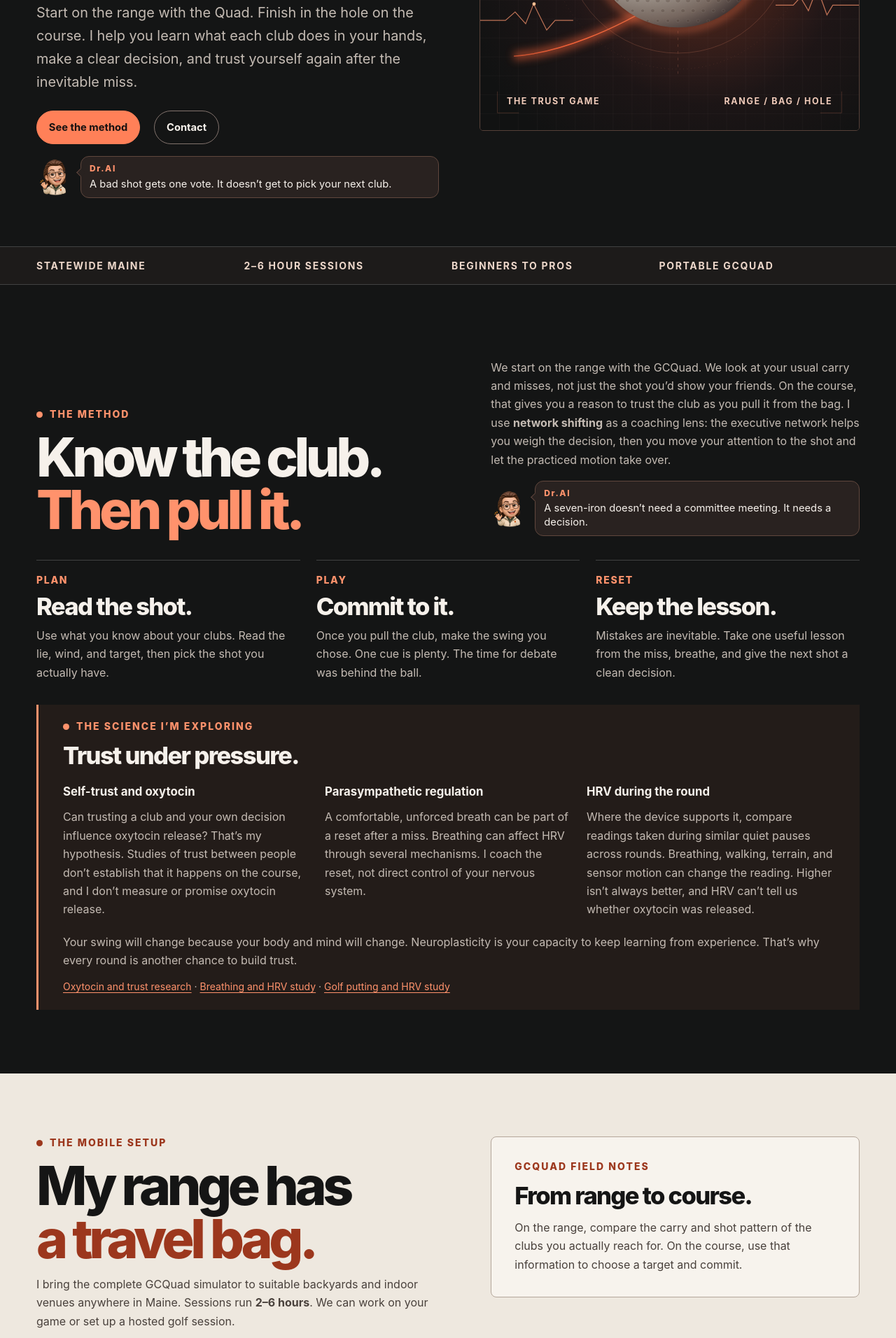
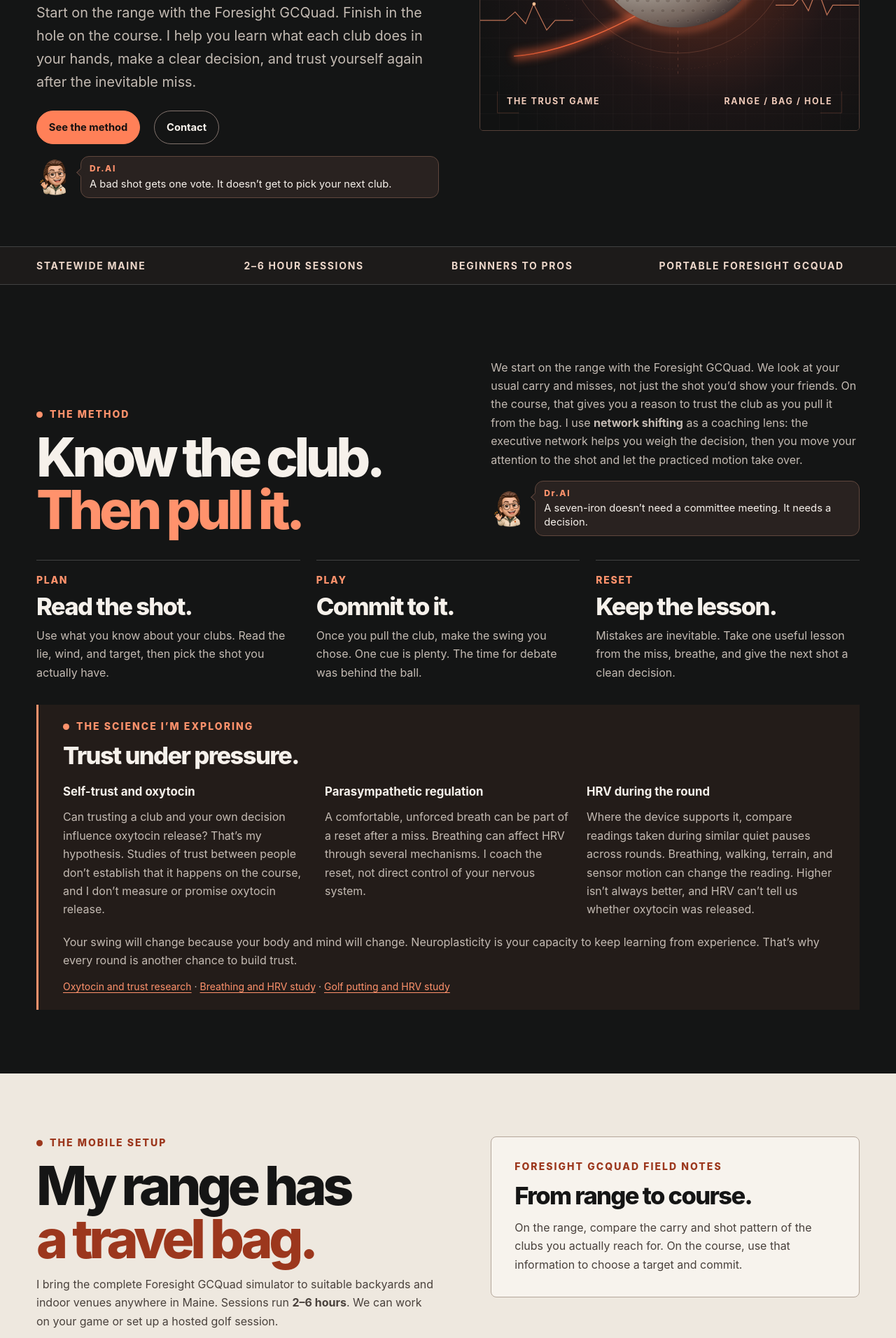
Before and after one commit to aljazirimdgolf/aljazirimdgolf.github.io, a plain HTML site: page index.html in a window 1280 px wide. Shown: the part 568-2480 px from the top of the page at 70% size. Drawn offline with Linux system fonts and the light colour scheme.

Commit message:
Use Foresight GCQuad in homepage copy

```diff
--- a/index.html
+++ b/index.html
@@ -1,12 +1,12 @@
 <!doctype html>
-<html lang="en"><head><meta charset="utf-8"><meta name="viewport" content="width=device-width,initial-scale=1"><meta name="theme-color" content="#141515"><title>Dr.Al | Golf Performance</title><meta name="description" content="Build trust in your clubs and your decisions with Dr.Al. Portable GCQuad golf performance sessions for beginners through pros, anywhere in Maine."><link rel="icon" href="mark.svg" type="image/svg+xml"><link rel="stylesheet" href="site.css"></head>
+<html lang="en"><head><meta charset="utf-8"><meta name="viewport" content="width=device-width,initial-scale=1"><meta name="theme-color" content="#141515"><title>Dr.Al | Golf Performance</title><meta name="description" content="Build trust in your clubs and your decisions with Dr.Al. Portable Foresight GCQuad golf performance sessions for beginners through pros, anywhere in Maine."><link rel="icon" href="mark.svg" type="image/svg+xml"><link rel="stylesheet" href="site.css"></head>
 <body><a class="skip" href="#main">Skip to content</a>
 <header><div class="shell bar"><a class="brand" href="#main" aria-label="Dr.Al Golf Performance home"><span class="brand-mark" aria-hidden="true">A<span>J</span></span><span>Dr.Al<small>GOLF PERFORMANCE</small></span></a><nav aria-label="Main"><a href="#method">The method</a><a href="#simulator">Mobile setup</a><a href="bio.html">Bio</a><a class="pill" href="mailto:aljazirimdgolf@gmail.com">Contact</a></nav></div></header>
 <main id="main">
-<section class="hero"><div class="shell hero-layout"><div class="hero-copy"><p class="eyebrow"><i></i> Mobile golf performance / Maine</p><h1>Trust the club.<br><em>Trust yourself.</em></h1><p class="hero-lede">Start on the range with the Quad. Finish in the hole on the course. I help you learn what each club does in your hands, make a clear decision, and trust yourself again after the inevitable miss.</p><div class="actions"><a class="pill solid" href="#method">See the method</a><a class="pill" href="mailto:aljazirimdgolf@gmail.com">Contact</a></div><aside class="alan-note" aria-label="A note from Dr.Al"><img src="mini-alan.png" alt="" width="64" height="64"><div><span>Dr.Al</span><p>A bad shot gets one vote. It doesn’t get to pick your next club.</p></div></aside></div>
+<section class="hero"><div class="shell hero-layout"><div class="hero-copy"><p class="eyebrow"><i></i> Mobile golf performance / Maine</p><h1>Trust the club.<br><em>Trust yourself.</em></h1><p class="hero-lede">Start on the range with the Foresight GCQuad. Finish in the hole on the course. I help you learn what each club does in your hands, make a clear decision, and trust yourself again after the inevitable miss.</p><div class="actions"><a class="pill solid" href="#method">See the method</a><a class="pill" href="mailto:aljazirimdgolf@gmail.com">Contact</a></div><aside class="alan-note" aria-label="A note from Dr.Al"><img src="mini-alan.png" alt="" width="64" height="64"><div><span>Dr.Al</span><p>A bad shot gets one vote. It doesn’t get to pick your next club.</p></div></aside></div>
 <figure class="studio"><img src="impact.svg" width="900" height="850" alt=""><figcaption><span>THE TRUST GAME</span><span>RANGE / BAG / HOLE</span></figcaption></figure></div></section>
-<div class="ticker"><div class="shell"><span>STATEWIDE MAINE</span><span>2–6 HOUR SESSIONS</span><span>BEGINNERS TO PROS</span><span>PORTABLE GCQUAD</span></div></div>
-<section class="shell slice" id="method"><div class="split intro"><div><p class="eyebrow"><i></i> The method</p><h2>Know the club.<br><em>Then pull it.</em></h2></div><div><p>We start on the range with the GCQuad. We look at your usual carry and misses, not just the shot you’d show your friends. On the course, that gives you a reason to trust the club as you pull it from the bag. I use <strong>network shifting</strong> as a coaching lens: the executive network helps you weigh the decision, then you move your attention to the shot and let the practiced motion take over.</p><aside class="alan-note" aria-label="A note from Dr.Al"><img src="mini-alan.png" alt="" width="64" height="64"><div><span>Dr.Al</span><p>A seven-iron doesn’t need a committee meeting. It needs a decision.</p></div></aside></div></div>
+<div class="ticker"><div class="shell"><span>STATEWIDE MAINE</span><span>2–6 HOUR SESSIONS</span><span>BEGINNERS TO PROS</span><span>PORTABLE FORESIGHT GCQUAD</span></div></div>
+<section class="shell slice" id="method"><div class="split intro"><div><p class="eyebrow"><i></i> The method</p><h2>Know the club.<br><em>Then pull it.</em></h2></div><div><p>We start on the range with the Foresight GCQuad. We look at your usual carry and misses, not just the shot you’d show your friends. On the course, that gives you a reason to trust the club as you pull it from the bag. I use <strong>network shifting</strong> as a coaching lens: the executive network helps you weigh the decision, then you move your attention to the shot and let the practiced motion take over.</p><aside class="alan-note" aria-label="A note from Dr.Al"><img src="mini-alan.png" alt="" width="64" height="64"><div><span>Dr.Al</span><p>A seven-iron doesn’t need a committee meeting. It needs a decision.</p></div></aside></div></div>
 <ol class="moves"><li><span>PLAN</span><h3>Read the shot.</h3><p>Use what you know about your clubs. Read the lie, wind, and target, then pick the shot you actually have.</p></li><li><span>PLAY</span><h3>Commit to it.</h3><p>Once you pull the club, make the swing you chose. One cue is plenty. The time for debate was behind the ball.</p></li><li><span>RESET</span><h3>Keep the lesson.</h3><p>Mistakes are inevitable. Take one useful lesson from the miss, breathe, and give the next shot a clean decision.</p></li></ol>
 <div class="adapt trust-science"><p class="eyebrow"><i></i> The science I’m exploring</p><h3>Trust under pressure.</h3><div class="trust-grid">
 <article><h4>Self-trust and oxytocin</h4><p>Can trusting a club and your own decision influence oxytocin release? That’s my hypothesis. Studies of trust between people don’t establish that it happens on the course, and I don’t measure or promise oxytocin release.</p></article>
@@ -14,9 +14,9 @@
 <article><h4>HRV during the round</h4><p>Where the device supports it, compare readings taken during similar quiet pauses across rounds. Breathing, walking, terrain, and sensor motion can change the reading. Higher isn’t always better, and HRV can’t tell us whether oxytocin was released.</p></article>
 </div><p>Your swing will change because your body and mind will change. Neuroplasticity is your capacity to keep learning from experience. That’s why every round is another chance to build trust.</p>
 <p class="science-links"><a href="https://www.nature.com/articles/s41562-020-0878-x">Oxytocin and trust research</a> · <a href="https://pubmed.ncbi.nlm.nih.gov/42457770/">Breathing and HRV study</a> · <a href="https://pubmed.ncbi.nlm.nih.gov/34296843/">Golf putting and HRV study</a></p></div></section>
-<section class="light" id="simulator"><div class="shell slice split sim"><div><p class="eyebrow"><i></i> The mobile setup</p><h2>My range has<br><em>a travel bag.</em></h2><p>I bring the complete GCQuad simulator to suitable backyards and indoor venues anywhere in Maine. Sessions run <strong>2–6 hours</strong>. We can work on your game or set up a hosted golf session.</p><p>The setup needs <strong>20 ft long × 12 ft wide × 12 ft high</strong> of clear, level space. Confirm swing clearance, overhead obstacles and outdoor conditions before setup.</p><aside class="alan-note" aria-label="A note from Dr.Al"><img src="mini-alan.png" alt="" width="64" height="64"><div><span>Dr.Al</span><p>I’ll bring the range. You bring the space.</p></div></aside></div>
-<div class="fit-card"><p class="eyebrow">GCQuad field notes</p><h3>From range to course.</h3><p>On the range, compare the carry and shot pattern of the clubs you actually reach for. On the course, use that information to choose a target and commit.</p></div></div></section>
-<section class="shell slice split" id="measure"><div><p class="eyebrow"><i></i> The feedback</p><h2>The ball gets<br><em>the last word.</em></h2><p class="measure-lede">The Quad tells you what you can ask of a club. The course tells you how well you commit to that choice and reset after a miss. We track shot results and your routine first; HRV and EEG can add context.</p></div><div class="signals"><article><p class="eyebrow">Performance</p><h3>GCQuad, target success &amp; routine</h3><p>Compare shot dispersion, target success and whether you repeated your pre-shot routine under similar conditions.</p></article><article><p class="eyebrow">Optional</p><h3>Heart rate variability (HRV)</h3><p>Look at resting trends or comparable quiet pauses during a round when your device supports them. Don’t compare standing on the tee with walking uphill.</p></article><article><p class="eyebrow">Exploratory</p><h3>Electroencephalography (EEG)</h3><p>When equipment is available, explore readings at rest or during controlled putting. Motion and muscle activity can distort EEG; this is not diagnostic testing.</p></article></div></section>
+<section class="light" id="simulator"><div class="shell slice split sim"><div><p class="eyebrow"><i></i> The mobile setup</p><h2>My range has<br><em>a travel bag.</em></h2><p>I bring the complete Foresight GCQuad simulator to suitable backyards and indoor venues anywhere in Maine. Sessions run <strong>2–6 hours</strong>. We can work on your game or set up a hosted golf session.</p><p>The setup needs <strong>20 ft long × 12 ft wide × 12 ft high</strong> of clear, level space. Confirm swing clearance, overhead obstacles and outdoor conditions before setup.</p><aside class="alan-note" aria-label="A note from Dr.Al"><img src="mini-alan.png" alt="" width="64" height="64"><div><span>Dr.Al</span><p>I’ll bring the range. You bring the space.</p></div></aside></div>
+<div class="fit-card"><p class="eyebrow">Foresight GCQuad field notes</p><h3>From range to course.</h3><p>On the range, compare the carry and shot pattern of the clubs you actually reach for. On the course, use that information to choose a target and commit.</p></div></div></section>
+<section class="shell slice split" id="measure"><div><p class="eyebrow"><i></i> The feedback</p><h2>The ball gets<br><em>the last word.</em></h2><p class="measure-lede">The Foresight GCQuad tells you what you can ask of a club. The course tells you how well you commit to that choice and reset after a miss. We track shot results and your routine first; HRV and EEG can add context.</p></div><div class="signals"><article><p class="eyebrow">Performance</p><h3>Foresight GCQuad, target success &amp; routine</h3><p>Compare shot dispersion, target success and whether you repeated your pre-shot routine under similar conditions.</p></article><article><p class="eyebrow">Optional</p><h3>Heart rate variability (HRV)</h3><p>Look at resting trends or comparable quiet pauses during a round when your device supports them. Don’t compare standing on the tee with walking uphill.</p></article><article><p class="eyebrow">Exploratory</p><h3>Electroencephalography (EEG)</h3><p>When equipment is available, explore readings at rest or during controlled putting. Motion and muscle activity can distort EEG; this is not diagnostic testing.</p></article></div></section>
 <section class="about" id="about"><div class="shell slice about-grid"><aside class="alan-note" aria-label="A note from Dr.Al"><img src="mini-alan.png" alt="" width="64" height="64"><div><span>Dr.Al</span><p>Yes, that’s me. The cartoon has better posture.</p></div></aside><div><p class="eyebrow"><i></i> Meet Dr.Al</p><h2>Serious about golf.<br><em>Not solemn.</em></h2><p>I earned my MD, completed TPI Medical Level 2 certification, and founded and ran Holey Club, an indoor golf facility in Norwich, Connecticut.</p><p>My background in transcranial magnetic stimulation (TMS) and interventional psychiatry taught me to respect a baseline, repeat the setup, and look for change over time. I bring that discipline to golf. No brain stimulation, no clinical testing, and no promise that your ball will listen.</p><a class="pill bio-link" href="bio.html">Read my bio</a></div></div></section>
 <section class="shell slice split" id="start"><div><p class="eyebrow"><i></i> Start where you are</p><h2>First tee<br><em>to tournament day.</em></h2><p class="measure-lede">New golfers build a routine. Regular players can narrow their misses. Competitive players and pros can test what happens when a shot has a consequence. Pick a goal to see how we’d measure it.</p></div>
 <div class="planner"><fieldset><legend>Choose a practice goal</legend><div class="choices"><button type="button" data-goal="pressure" aria-pressed="true">Pressure putts</button><button type="button" data-goal="dispersion" aria-pressed="false">Tighter dispersion</button><button type="button" data-goal="routine" aria-pressed="false">A steadier routine</button></div></fieldset><div class="plan" aria-live="polite"><h3 id="plan-title">Make 6-foot putts count</h3><p id="plan-body">Try ten putts at the same distance, then repeat with a one-ball, must-make format. Track makes and whether you followed the same routine.</p></div><button type="button" class="pill" id="copy">Copy practice plan</button><span id="copy-status" role="status"></span><p class="fine">This planner doesn’t book a session or send or store personal data.</p></div></section>
```
